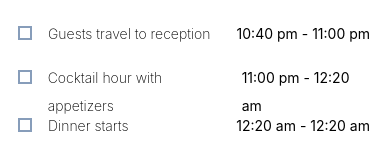
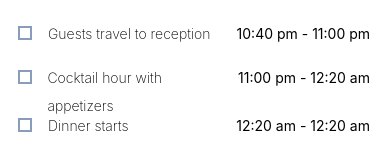
Before and after one commit to dmorton2297/dam2023, a Next.js app: page /itinerary in a window 390 px wide. Shown: the part 492-654 px from the top of the page. Built offline with nearby package versions, Linux system fonts and the light colour scheme.

Commit message:
More styling for small screens

```diff
--- a/components/core/Timeline.tsx
+++ b/components/core/Timeline.tsx
@@ -65,7 +65,7 @@ const TimelineItem: React.FC<{ item: TimelineItem }> = ({ item }) => {
         <Text style={{ marginTop: -8, fontSize: 14, marginRight: 15 }}>{item.title}</Text>
       </div>
 
-      <Text style={{ fontSize: 14, marginTop: -8 }}>
+      <Text style={{ fontSize: 14, marginTop: -8, whiteSpace: 'nowrap' }}>
         <strong>
           {formatDateTime(item.startTime)}
           {item.endTime ? <> - {formatDateTime(item.endTime)}</> : null}
```
